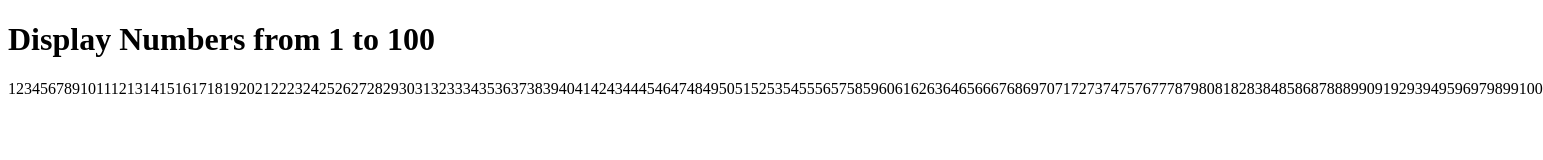
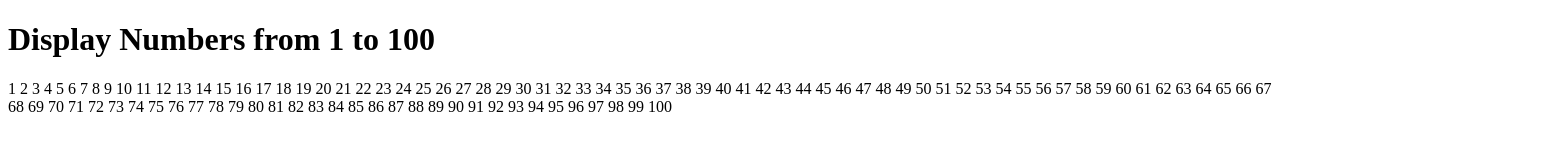
Before and after one commit to selvadsp/Display-numbers, a plain HTML site: page index.html in a window 1280 px wide. Shown: the whole page, 1543 px wide, since content can reach past the window. Drawn offline with Linux system fonts and the light colour scheme.

Commit message:
Update index.html
better display

```diff
--- a/index.html
+++ b/index.html
@@ -13,7 +13,7 @@
 
         for (let i = 1; i <= 100; i++)
          {
-          document.write(i);
+          document.write(i + " ");
         }
 
      </Script>
```
